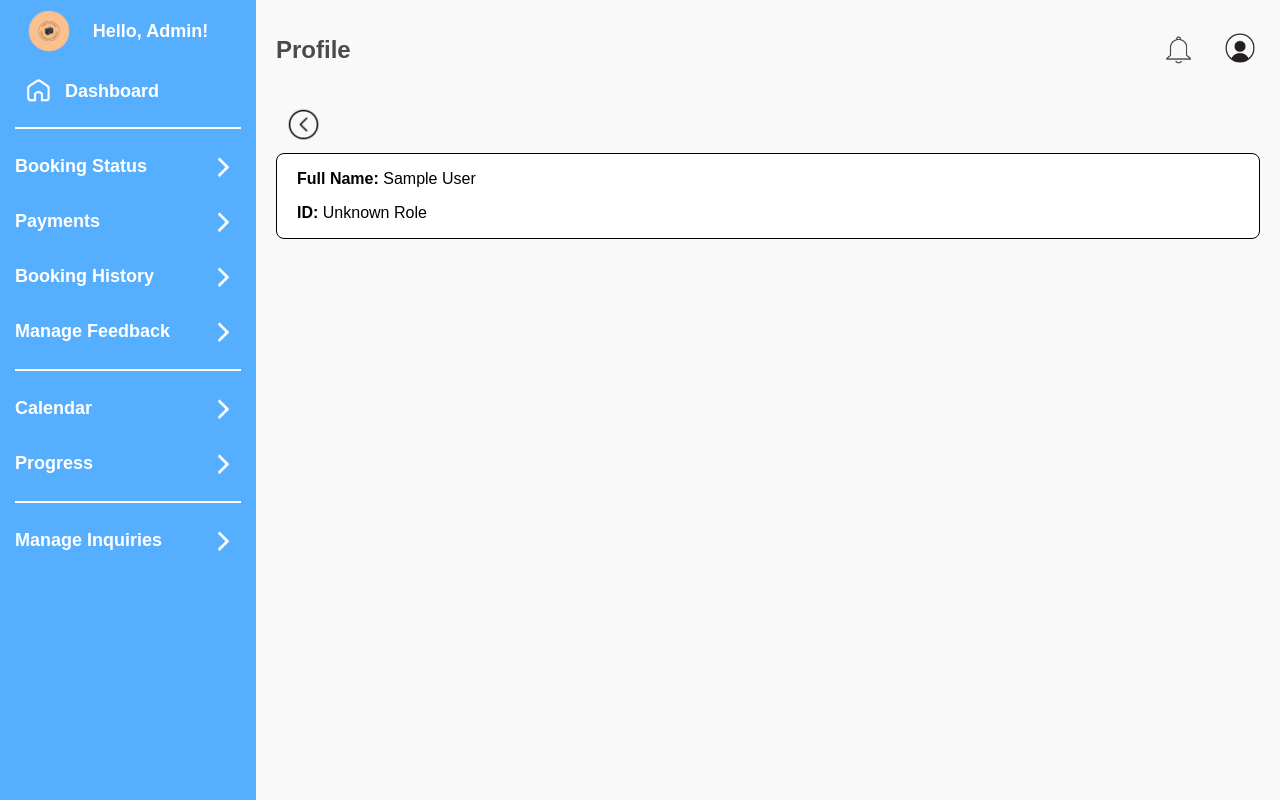
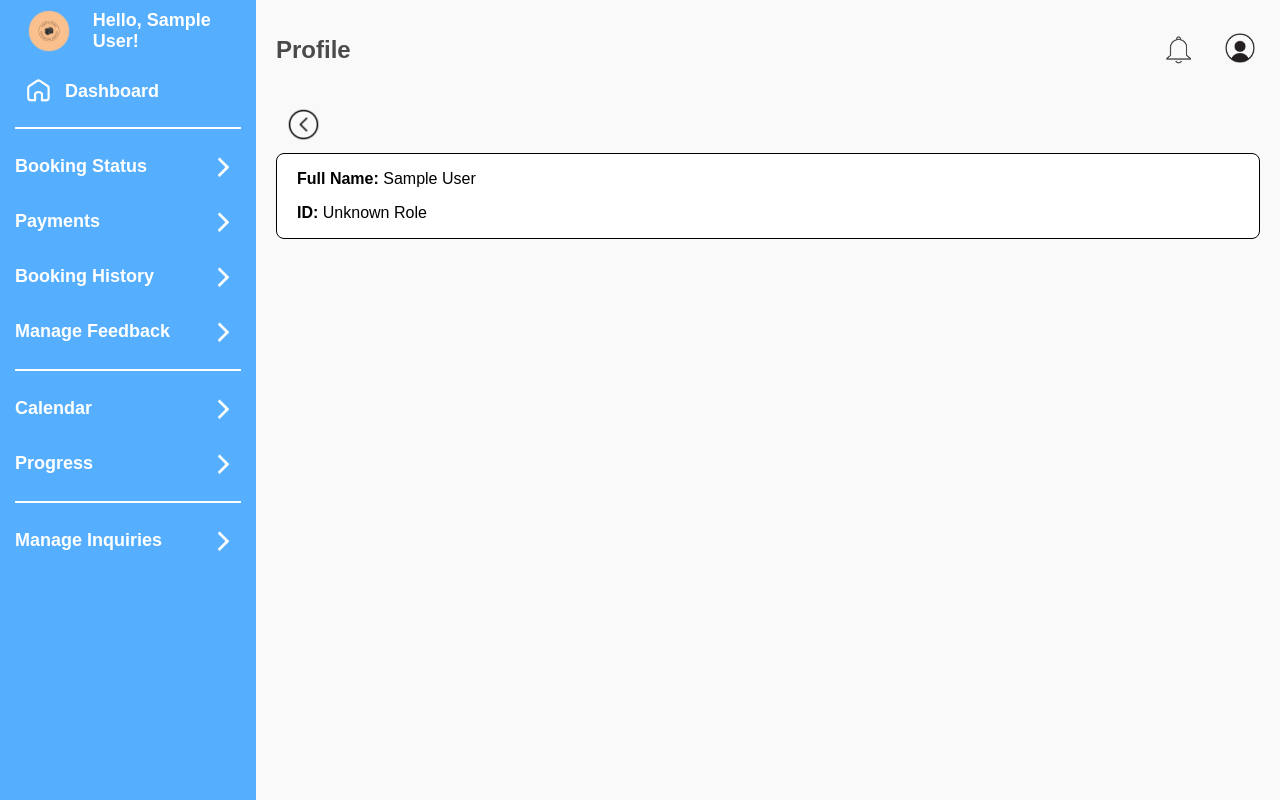
Before and after one commit to Mikay-Mikay/reservify_website_alpas, a PHP site: page /admin_profile.php in a window 1280 px wide. Run offline with PHP 8.4, Linux system fonts and the light colour scheme; the visitor is signed in with stand-in values (Sample User, id 1).

Commit message:
Update admin_profile.php

```diff
--- a/PM&JI Reservify System (Website)/admin_profile.php
+++ b/PM&JI Reservify System (Website)/admin_profile.php
@@ -36,16 +36,17 @@
 <head>
     <meta charset="UTF-8">
     <meta name="viewport" content="width=device-width, initial-scale=1.0">
-    <title>Admin PM&JI Reservify</title>
+    <title>Admin Profile</title>
     <link rel="stylesheet" href="admin_profile.css?v=1.0">
     <link rel="stylesheet" href="admin_dashboard.css">
+    <link rel="stylesheet" href="admin_bookingstatus.css?v=1.1">
 </head>
 <body>
     <div class="admin-dashboard">
         <aside class="sidebar">
             <div class="logo">
                 <img src="images/reservify_logo.png" alt="Reservify Logo">
-                <p>Hello, Admin!</p>
+                <p>Hello, <?php echo htmlspecialchars($admin_name); ?>!</p>
             </div>
             <nav>
                 <ul>
```
